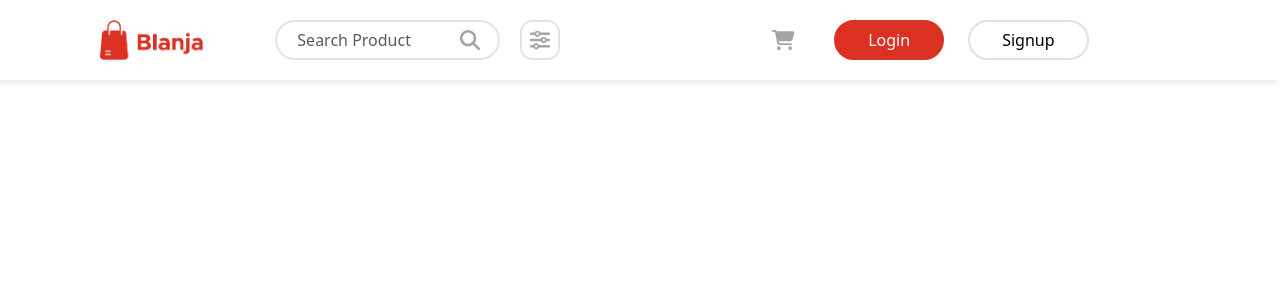
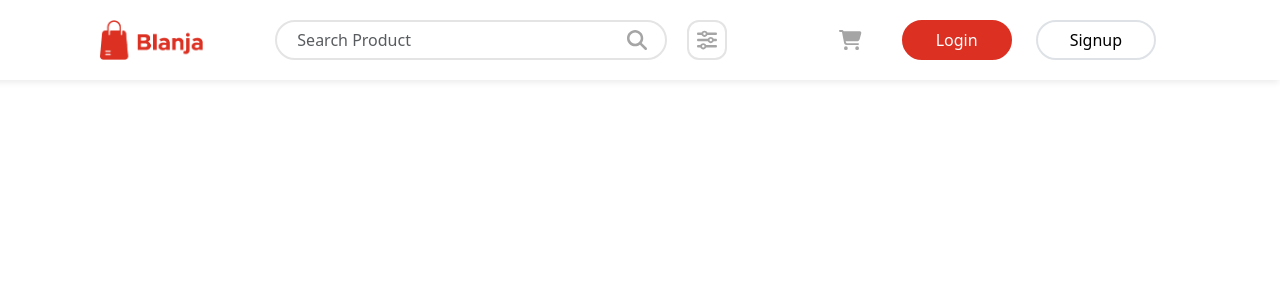
Before and after one commit to suprayogo/Blanja-Web, a React (Create React App) app: page / in a window 1280 px wide. Shown: the top 300 px of the page. Built offline with nearby package versions, Linux system fonts and the light colour scheme.

Commit message:
[FIX] bug in responsive

```diff
--- a/src/style/components/Navbar.scss
+++ b/src/style/components/Navbar.scss
@@ -19,10 +19,6 @@ $icon-color: #a5a5a5;
     padding-right: 7rem;
     background-color: white;
     box-shadow: 0 4px 6px -1px rgba(0, 0, 0, 0.07);
-  }
-
-  .main-nav {
-    margin-right: 100px;
   }
 
   .filters {
@@ -93,7 +89,7 @@ $icon-color: #a5a5a5;
     }
 
     .menu {
-      display: none;
+      display: none !important;
       visibility: hidden;
     }
   }
@@ -144,6 +140,10 @@ $icon-color: #a5a5a5;
       }
     }
 
+    .filters:hover {
+      background-color: transparent;
+    }
+
     .action {
       margin-left: 0px;
 
@@ -162,7 +162,7 @@ $icon-color: #a5a5a5;
       }
 
       .menu {
-        display: block;
+        display: block !important;
         visibility: visible;
       }
     }
```
